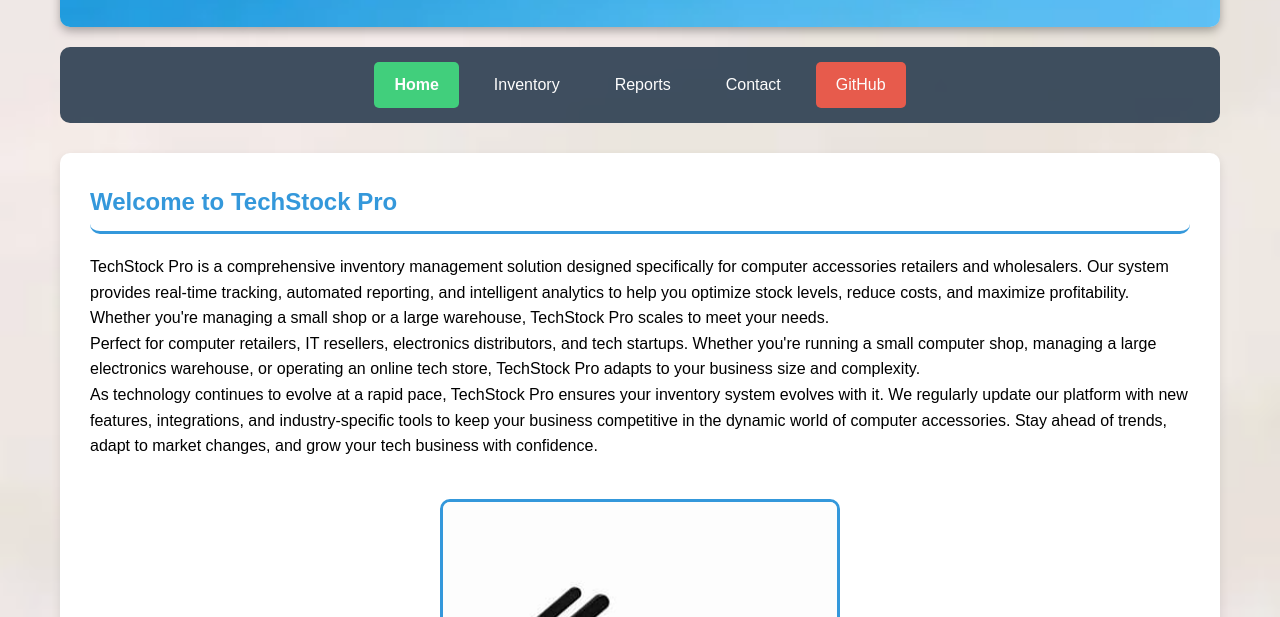
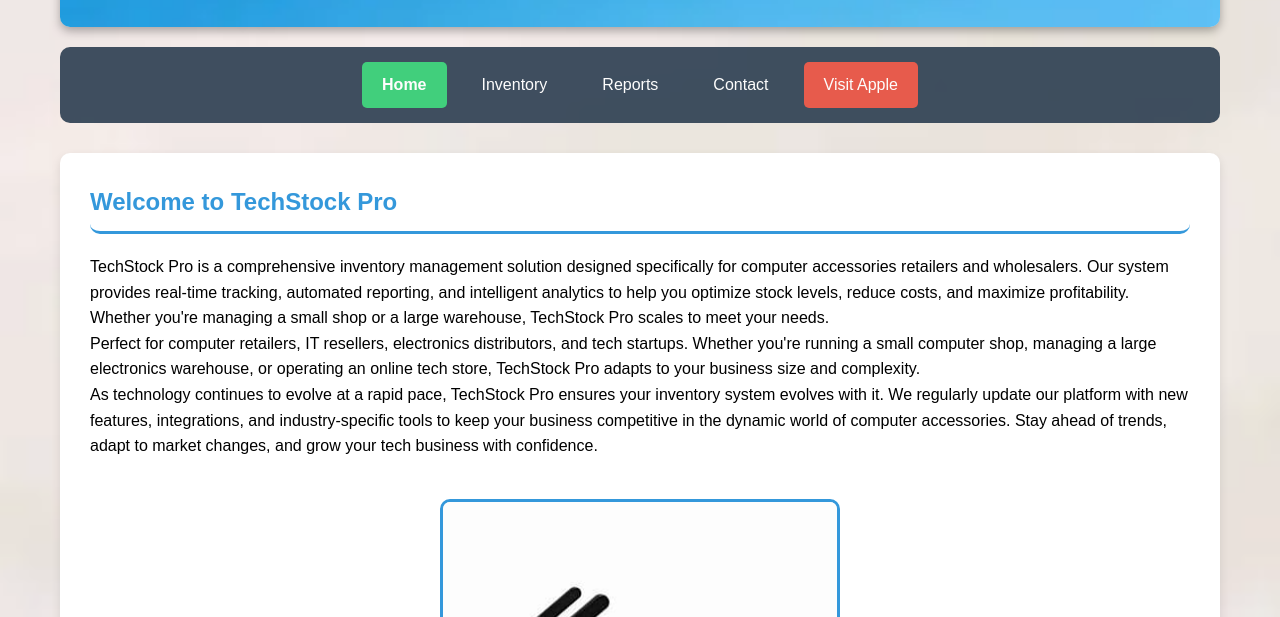
Before and after one commit to nanaacheampong002/techstock-p, a plain HTML site: page index.html in a window 1280 px wide. Shown: the part 183-800 px from the top of the page. Drawn offline with Linux system fonts and the light colour scheme.

Commit message:
Update index.html

```diff
--- a/index.html
+++ b/index.html
@@ -20,7 +20,7 @@
             <a href="inventory.html" class="navigationlink">Inventory</a>
             <a href="reports.html" class="navigationlink">Reports</a>
             <a href="contact.html" class="navigationlink">Contact</a>
-            <a href="https://github.com" class="navigationlink externallink" target="_blank">GitHub</a>
+            <a href="www.apple.com" class="navigationlink externallink" target="_blank">Visit Apple</a>
             <!-- Absolute Link -->
         </nav>
 
@@ -79,4 +79,5 @@
         </footer>
     </div>
 </body>
+
 </html>
```
